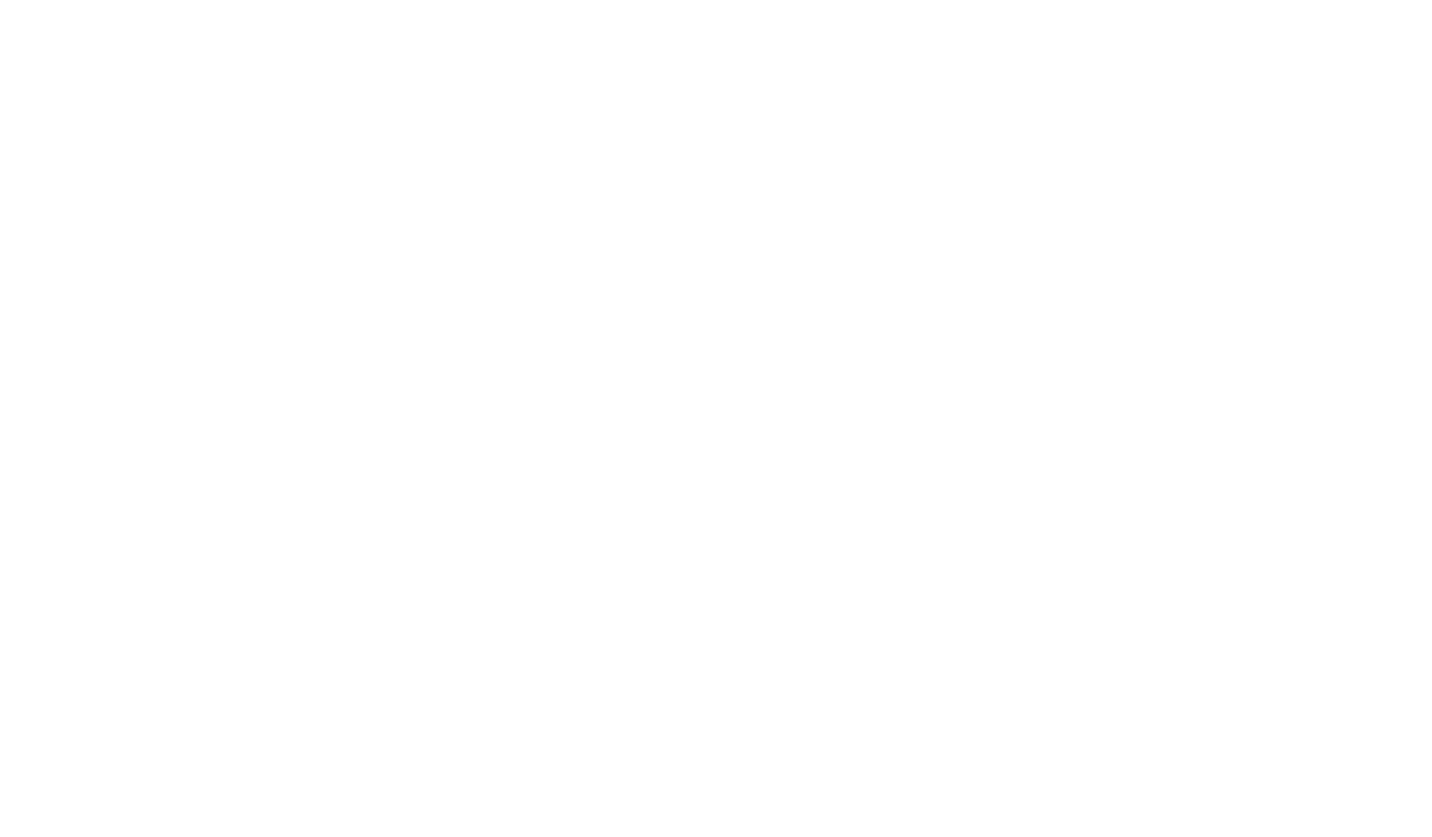
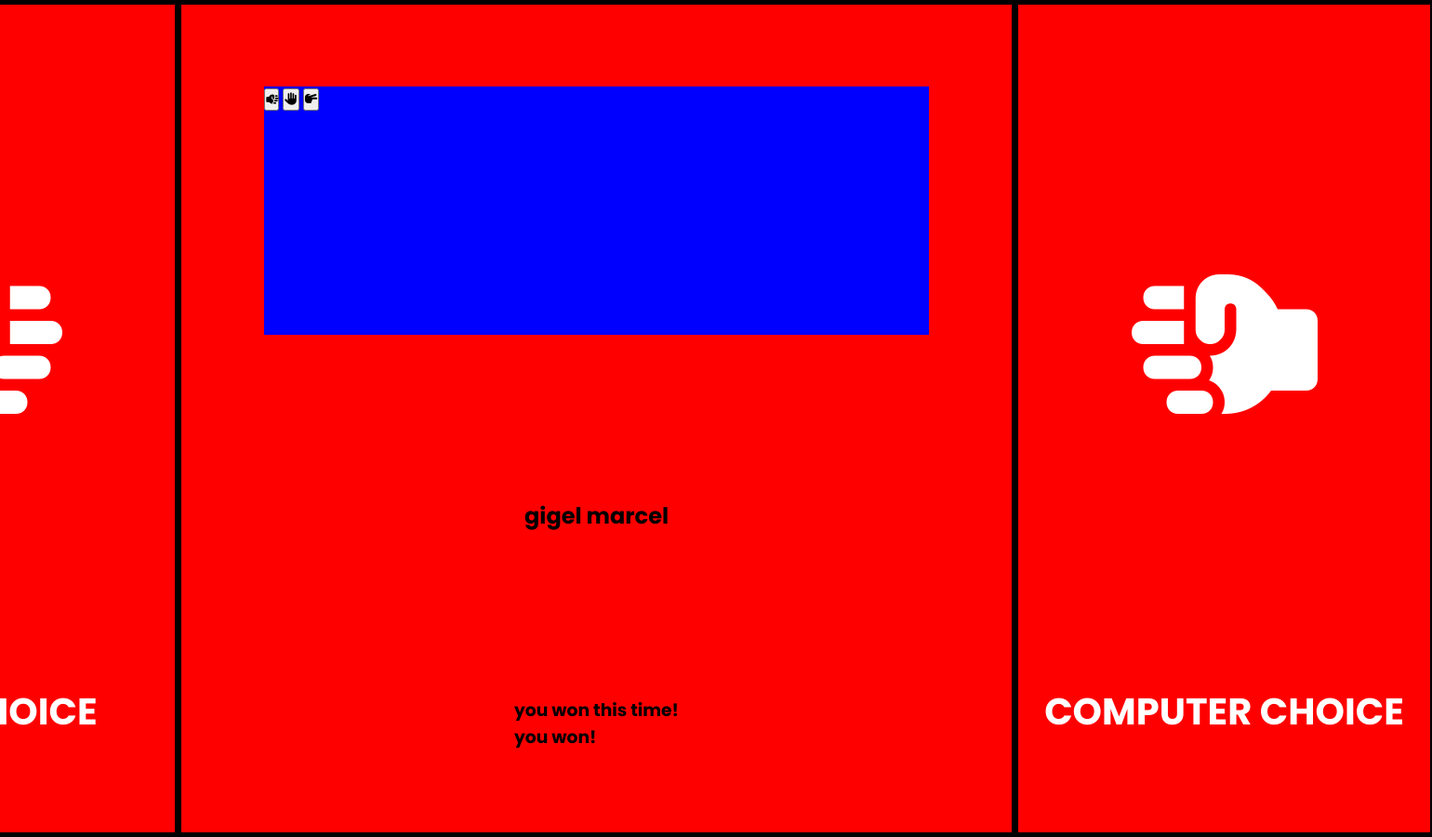
Before and after one commit to MelinteMihail/RPS, a plain HTML site: page index.html in a window 1280 px wide. Shown: the whole page at 93% size, 1540 px wide, since content can reach past the window. Before the commit the page ends 800 px from the top, so only its background shows below. Drawn offline with Linux system fonts and the light colour scheme.

Commit message:
Add basic design

```diff
--- a/index.html
+++ b/index.html
@@ -5,8 +5,60 @@
     <meta name="viewport" content="width=device-width, initial-scale=1.0">
     <title>Rock Paper Scissors</title>
     <script src="script.js" defer></script>
+    <link rel="stylesheet" href="style.css">
+    <script src="https://kit.fontawesome.com/b811490375.js" crossorigin="anonymous"></script>
 </head>
 <body>
+    <div class="container">
 
+        <div class="box1 box">
+            <div class="icon-container">
+                <i class="fa-solid fa-hand-fist fa-rotate-90"></i>
+            </div>
+            <h1>YOUR CHOICE</h1>
+        </div>
+
+        <div class="box2 box">
+            <div class="wrapper">
+
+                <div class="button-container">
+                    <button class="choice-button rock">
+                        <i class="fa-solid fa-hand-fist fa-rotate-90"></i>
+                    </button>
+                    <button class="choice-button paper">
+                        <i class="fa-solid fa-hand"></i>
+                    </button>
+                    <button class="choice-button scissors">
+                        <i class="fa-solid fa-hand-scissors fa-flip-horizontal"></i>
+                    </button>
+                </div>
+
+                <div class="current-score">
+                    <h2 class="score">
+                        gigel marcel
+                    </h2>
+                </div>
+
+                <div class="winner-sect">
+                    <h3 class="round-winner">
+                        you won this time!
+                    </h3>
+
+                    <h3 class="final-winner">
+                        you won!
+                    </h3>
+                </div>
+
+            </div>
+        </div>
+
+        <div class="box3 box">
+            <div class="icon-container fa-flip-horizontal">
+                <i class="fa-solid fa-hand-fist fa-rotate-90"></i>
+            </div>
+            <h1>COMPUTER CHOICE</h1>
+        </div>
+
+    </div>
 </body>
 </html>
--- /dev/null
+++ b/style.css
@@ -0,0 +1,79 @@
+@import url('https://fonts.googleapis.com/css2?family=Poppins:ital,wght@0,100;0,200;0,300;0,400;0,500;0,600;0,700;0,800;0,900;1,100;1,200;1,300;1,400;1,500;1,600;1,700;1,800;1,900&display=swap');
+
+
+* {
+    margin: 0;
+    padding: 0;
+    box-sizing: border-box;
+    font-family: "Poppins", sans-serif;
+}
+
+body {
+    min-height: 100vh;
+    display: flex;
+    justify-content: center;
+    align-items: center;
+}
+
+.container {
+    background-color: red;
+    width: 1800px;
+    height: 900px;
+    display: flex;
+}
+
+.box {
+    border: 5px solid black;
+    border-right: 2.5px solid black;
+}
+
+.box2 {
+    width: 900px;
+    height: 100%;
+}
+
+.box1,
+.box3 {
+    width: 450px;
+    height: 100%;
+    display: flex;
+    justify-content: center;
+    align-items: center;
+    flex-direction: column;
+}
+
+.icon-container {
+    flex-grow: 1;
+    display: flex;
+    justify-content: center;
+    align-items: center;
+}
+
+.box1 i,
+.box3 i {
+    color: white;
+    font-size: 200px;
+}
+
+.box1 h1,
+.box3 h1 {
+    margin-top: auto;
+    margin-bottom: 100px;
+    font-size: 40px;
+    color: white;
+}
+
+.wrapper {
+    height: 100%;
+    display: flex;
+    flex-direction: column;
+    justify-content: space-around;
+    align-items: center;
+}
+
+.button-container {
+    background-color: blue;
+    width: 80%;
+    height: 30%;
+
+}
```
